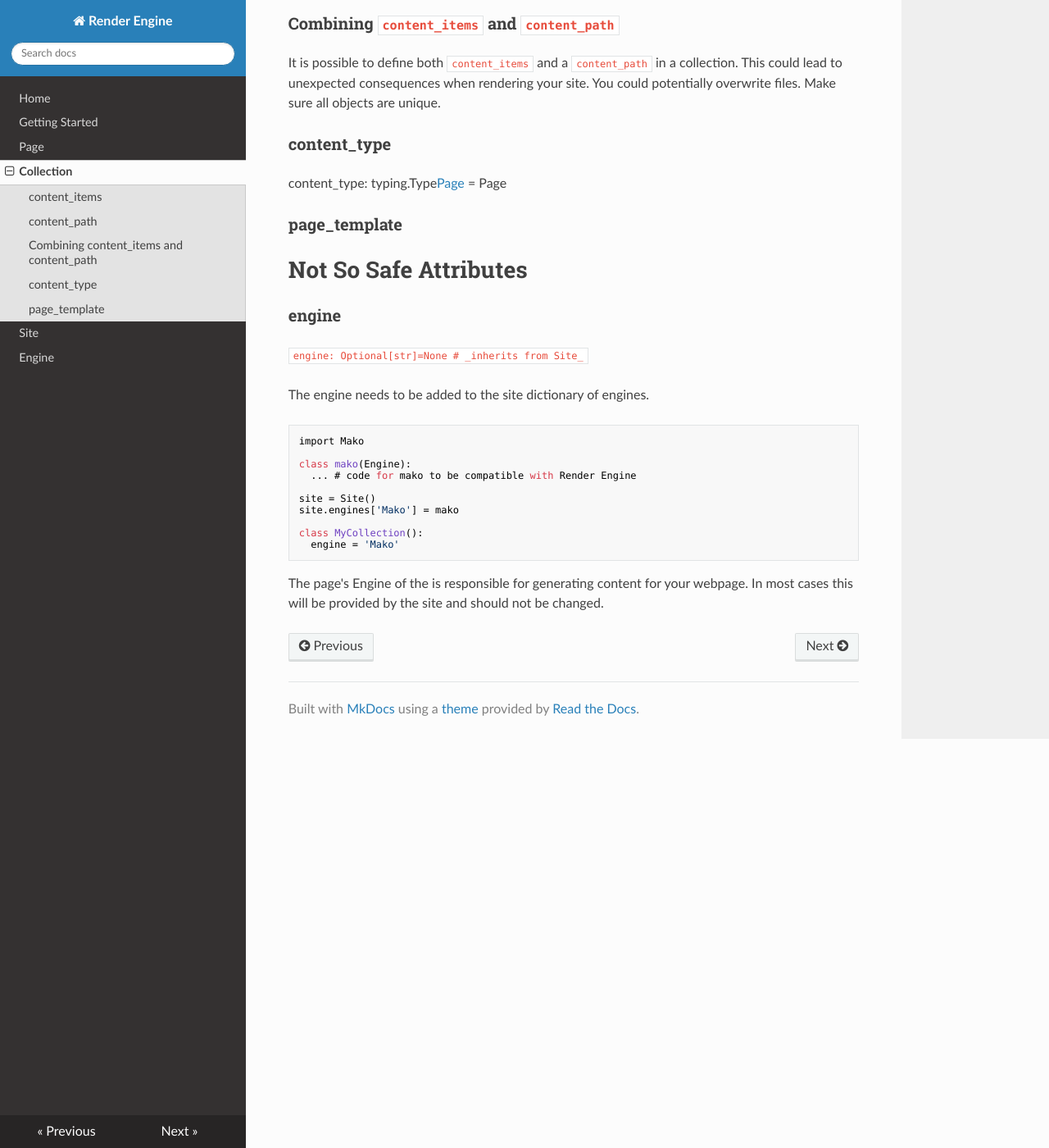
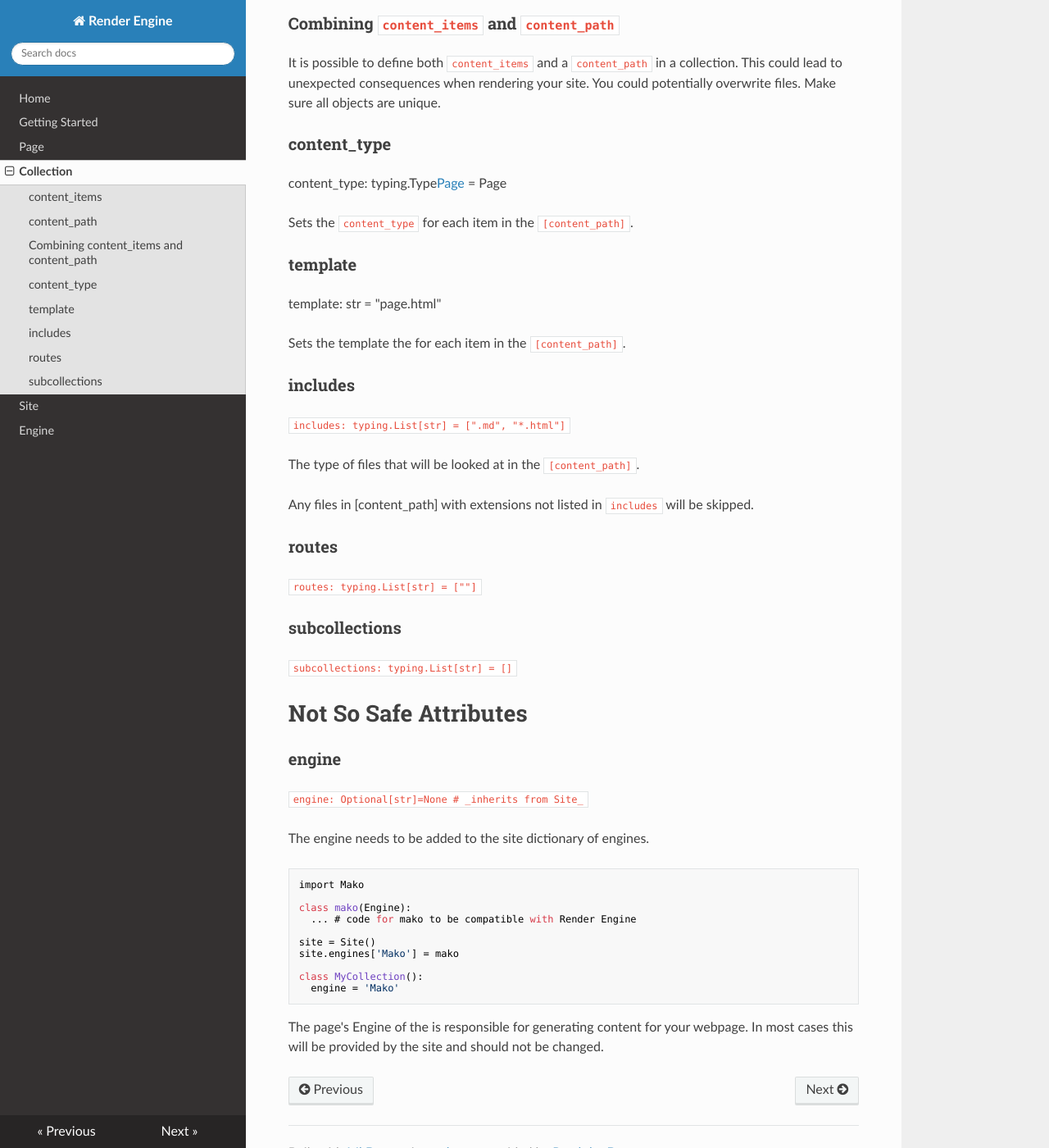
Before and after one commit to render-engine/render-engine, an MkDocs documentation site: the page built from docs/collection.md, in a window 1280 px wide and 1400 px high, scrolled down 723 px. Shown: the whole window at 82% size. Built offline with MkDocs 1.6.1, drawn with Linux system fonts in a browser that asks for light colours; nearby versions of some CDN libraries.

Commit message:
update page docs

```diff
--- a/docs/collection.md
+++ b/docs/collection.md
@@ -34,13 +34,44 @@ collection. This could lead to unexpected consequences when rendering your
 site. You could potentially overwrite files. Make sure all objects are
 unique.
 
+
 ### content_type
 
 content_type: typing.Type[Page] = Page
 
+Sets the `content_type` for each item in the `[content_path]`.
 
 
-### page_template
+### template
+
+template: str = "page.html"
+
+Sets the template the for each item in the `[content_path]`.
+
+
+### includes
+
+`includes: typing.List[str] = [".md", "*.html"]`
+
+The type of files that will be looked at in the `[content_path]`.
+
+Any files in [content_path] with extensions not listed in `includes` will be
+skipped.
+
+
+### routes
+
+`routes: typing.List[str] = [""]`
+
+
+
+### subcollections
+
+`subcollections: typing.List[str] = []`
+
+
+
+
 Not So Safe Attributes
 ====
 
@@ -68,4 +99,4 @@ webpage. In most cases this will be provided by the site and should not be
 changed.
 
 [content_type]: #content-type
-[Page]: /page.html
+[Page]: page.html
```
